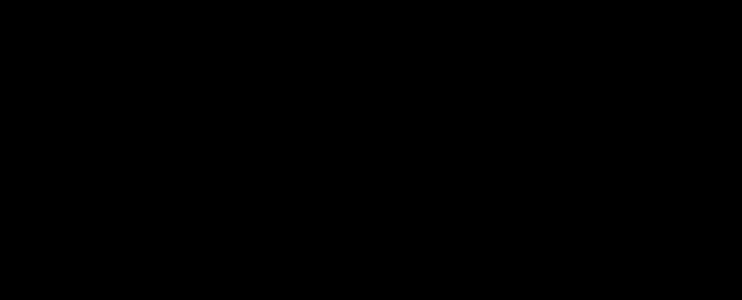
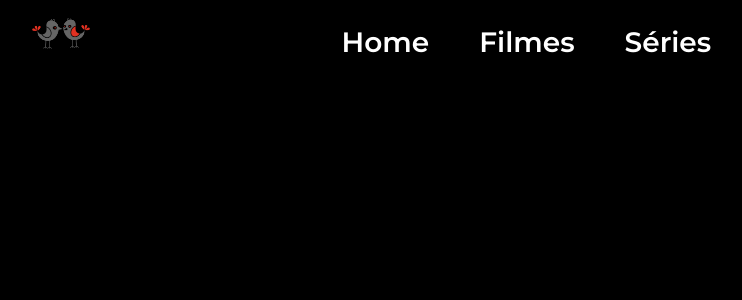
Before and after one commit to danilobrayann/NetMovies, a React (Vite) app: page /series in a window 1280 px wide. Shown: the top 300 px of the page, without its empty margins (270-1012 px from the left). Built offline with nearby package versions, Linux system fonts and the light colour scheme.

Commit message:
feat: atualizandmo o header

```diff
--- a/src/components/Header/index.jsx
+++ b/src/components/Header/index.jsx
@@ -1,9 +1,22 @@
-import Logo from '../../assets/netfilmes.webp'
+import { Link } from "react-router-dom";
+import Logo from "../../assets/netfilmes.webp";
+import { Container, Menu, Li } from "./styles";
 
- export default  function Header () {
-    return(
-        <div>
-        <img src={Logo} alt="" />
-        </div>
-    )
+export default function Header() {
+  return (
+    <Container>
+      <img src={Logo} alt="" />
+      <Menu>
+        <Li>
+          <Link to="/">Home</Link>
+        </Li>
+        <Li>
+          <Link to="/filmes">Filmes</Link>
+        </Li>
+        <Li>
+          <Link to="/series">Séries</Link>
+        </Li>
+      </Menu>
+    </Container>
+  );
 }
--- /dev/null
+++ b/src/components/Header/styles.js
@@ -0,0 +1,38 @@
+import styled from "styled-components";
+
+export const Container = styled.div`
+z-index: 9;
+position: fixed;
+top: 0;
+display: flex;
+padding:10px 50px;
+justify-content: space-evenly;
+align-items: center;
+width: 100%;
+
+color: white;
+img{
+    width: 5vw;
+}
+`
+
+export const Menu = styled.ul`
+display: flex;
+list-style: none;
+gap:50px;
+
+`
+
+
+export const Li = styled.li`
+
+a{
+    color:#ffffff;
+    font-weight:600;
+    cursor:pointer;
+    text-decoration:none;
+    font-size:28px;
+}
+
+
+`
--- a/src/layout/DefaultLayout.jsx
+++ b/src/layout/DefaultLayout.jsx
@@ -8,7 +8,7 @@
 
 return(
     <>
-   {/* <Header/>*/}
+    <Header/>
    <Outlet/>
    </>
 )
```
